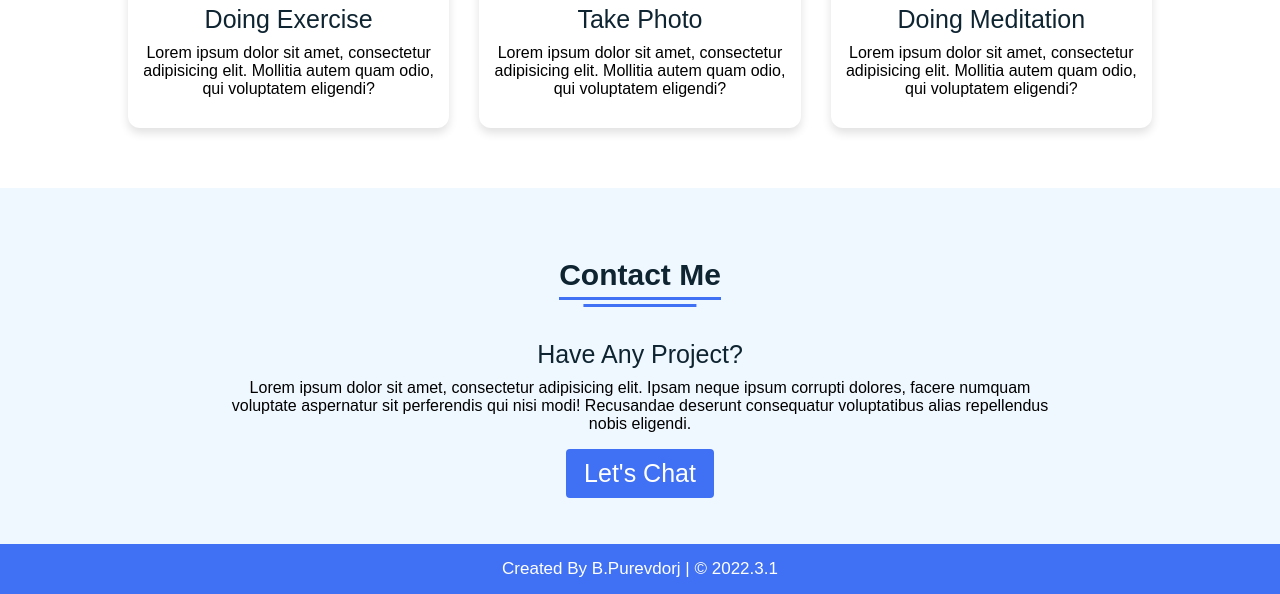
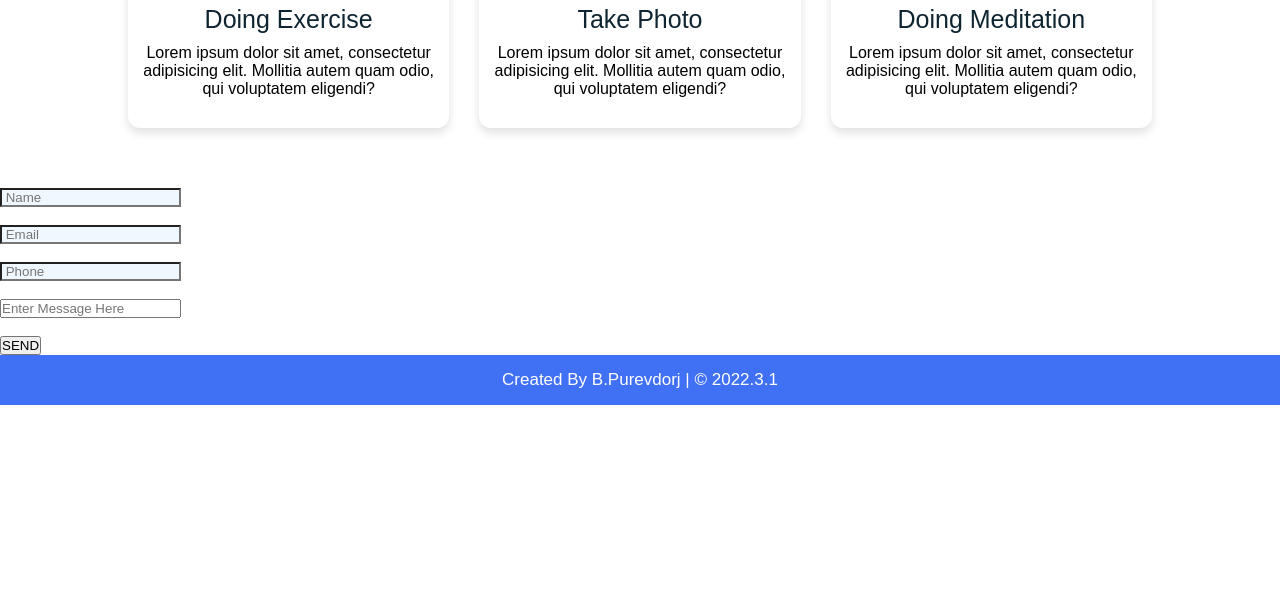
Before and after one commit to Purevdorj2001/Portfolio_Static, a plain HTML site: page vscodes/index.html in a window 1280 px wide. Shown: the part 2544-3138 px from the top of the page. After the commit the page ends 2949 px from the top, so only its background shows below. Drawn offline with Linux system fonts and the light colour scheme; a script that the page names is missing.

Commit message:
Update index.html

```diff
--- a/vscodes/index.html
+++ b/vscodes/index.html
@@ -146,17 +146,17 @@
    </div>
    </div>
  </section>
-<section class="contact" id="contact">
-  <div class="content">
-    <div class="title"><span>Contact Me</span></div>
-    <div class="text">
-      <div class="topic">Have Any Project?</div>
-      <p>Lorem ipsum dolor sit amet, consectetur adipisicing elit. Ipsam neque ipsum corrupti dolores, facere numquam voluptate aspernatur sit perferendis qui nisi modi! Recusandae deserunt consequatur voluptatibus alias repellendus nobis eligendi.</p>
-      <div class="button">
-        <button>Let's Chat</button>
-      </div>
-    </div>
-  </div>
+<form name="myForm">
+
+        <input id="name" class="contact" type="text"  placeholder=" Name " name="fname" pattern="[A-Za-z]+"  title="you should use letter"><br><br>
+
+        <input id=email class="contact"type="Email"  placeholder=" Email "name="lname" pattern="[a-z0-9._%+-]+@[a-z0-9.-]+\.[a-z]{2,3}$"><br><br>
+
+        <input id="phone" class="contact"type="text" placeholder=" Phone "name="lname"  pattern="[0-9]+" title="you should use number"><br><br>
+
+        <input id="message" class="w" placeholder="Enter Message Here"type="text" pattern="[0-9]+[A-Za-z]+"  title="you should use letter and number"><br><br>
+        <input onclick="contact()" class="button" type="submit" value="SEND">
+        </form>
 </section>
 
 <footer>
```
